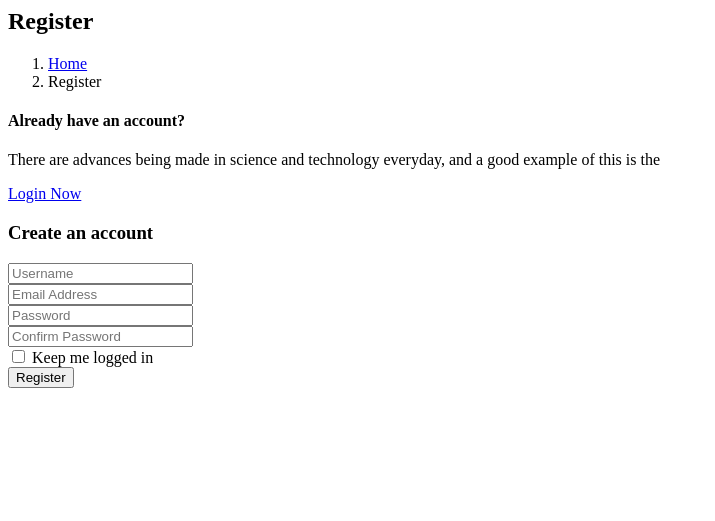
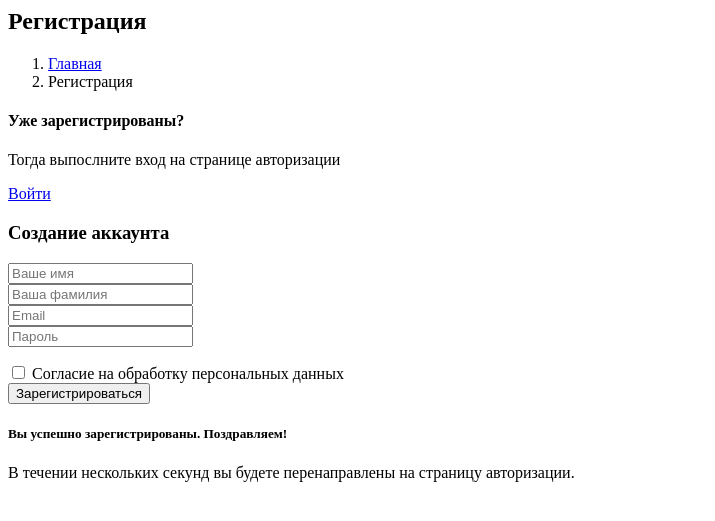
Before and after one commit to AKproAndrey709/0358, a PHP site: page /pages/register.html in a window 1280 px wide. Shown: the top 521 px of the page, without its empty margins (0-715 px from the left). Run offline with PHP 8.4, Linux system fonts and the light colour scheme.

Commit message:
Add files via upload

```diff
--- a/shop/pages/header.php
+++ b/shop/pages/header.php
@@ -38,7 +38,7 @@
 									<a href="#" class="nav-link dropdown-toggle" data-toggle="dropdown" role="button" aria-haspopup="true" aria-expanded="false">Blog</a>
 									<ul class="dropdown-menu">
 										<li class="nav-item">
-											<a class="nav-link" href="/blog">Blog</a>
+											<a class="nav-link" href="#">Blog</a>
 										</li>
 										<li class="nav-item">
 											<a class="nav-link" href="single-blog.html">Blog Details</a>
--- a/shop/pages/register.html
+++ b/shop/pages/register.html
@@ -3,11 +3,13 @@
 	<div class="container h-100">
 		<div class="blog-banner">
 			<div class="text-center">
-				<h1>Register</h1>
+				<h1>Регистрация</h1>
 				<nav aria-label="breadcrumb" class="banner-breadcrumb">
 					<ol class="breadcrumb">
-						<li class="breadcrumb-item"><a href="#">Home</a></li>
-						<li class="breadcrumb-item active" aria-current="page">Register</li>
+						<li class="breadcrumb-item"><a href="/">Главная</a></li>
+						<li class="breadcrumb-item active" aria-current="page">
+							Регистрация
+						</li>
 					</ol>
 				</nav>
 			</div>
@@ -23,67 +25,70 @@
 			<div class="col-lg-6">
 				<div class="login_box_img">
 					<div class="hover">
-						<h4>Already have an account?</h4>
-						<p>
-							There are advances being made in science and technology everyday,
-							and a good example of this is the
-						</p>
-						<a class="button button-account" href="login.html">Login Now</a>
+						<h4>Уже зарегистрированы?</h4>
+						<p>Тогда выпослните вход на странице авторизации</p>
+						<a class="button button-account" href="/auth">Войти</a>
 					</div>
 				</div>
 			</div>
 			<div class="col-lg-6">
 				<div class="login_form_inner register_form_inner">
-					<h3>Create an account</h3>
-					<form class="row login_form" action="#/" id="register_form">
+					<h3>Создание аккаунта</h3>
+					<form class="row login_form" onsubmit="sendForm(this); return false;">
 						<div class="col-md-12 form-group">
 							<input
 								type="text"
 								class="form-control"
-								id="name"
 								name="name"
-								placeholder="Username"
+								placeholder="Ваше имя"
 								onfocus="this.placeholder = ''"
-								onblur="this.placeholder = 'Username'"
+								onblur="this.placeholder = 'Ваше имя'"
+								required
+								autocomplete="name"
+								minlength="3"
 							/>
 						</div>
 						<div class="col-md-12 form-group">
 							<input
 								type="text"
 								class="form-control"
-								id="email"
-								name="email"
-								placeholder="Email Address"
+								name="lastname"
+								placeholder="Ваша фамилия"
 								onfocus="this.placeholder = ''"
-								onblur="this.placeholder = 'Email Address'"
+								onblur="this.placeholder = 'Ваша фамилия'"
+								required
+								autocomplete="family-name"
+								minlength="3"
 							/>
 						</div>
 						<div class="col-md-12 form-group">
 							<input
-								type="text"
+								type="email"
 								class="form-control"
-								id="password"
-								name="password"
-								placeholder="Password"
+								name="email"
+								placeholder="Email"
 								onfocus="this.placeholder = ''"
-								onblur="this.placeholder = 'Password'"
+								onblur="this.placeholder = 'Email'"
+								required
+								autocomplete="email"
 							/>
 						</div>
 						<div class="col-md-12 form-group">
 							<input
-								type="text"
+								type="password"
 								class="form-control"
-								id="confirmPassword"
-								name="confirmPassword"
-								placeholder="Confirm Password"
+								name="pass"
+								placeholder="Пароль"
 								onfocus="this.placeholder = ''"
-								onblur="this.placeholder = 'Confirm Password'"
+								onblur="this.placeholder = 'Пароль'"
+								required
 							/>
 						</div>
+						<p id="info" style="color: red; padding-left: 0.75rem"></p>
 						<div class="col-md-12 form-group">
 							<div class="creat_account">
-								<input type="checkbox" id="f-option2" name="selector" />
-								<label for="f-option2">Keep me logged in</label>
+								<input type="checkbox" required />
+								<label>Согласие на обработку персональных данных</label>
 							</div>
 						</div>
 						<div class="col-md-12 form-group">
@@ -92,7 +97,7 @@
 								value="submit"
 								class="button button-register w-100"
 							>
-								Register
+								Зарегистрироваться
 							</button>
 						</div>
 					</form>
@@ -102,3 +107,51 @@
 	</div>
 </section>
 <!--================End Login Box Area =================-->
+
+<!-- Модальное окно -->
+<div
+	class="modal fade"
+	id="modalRegister"
+	data-backdrop="static"
+	data-keyboard="false"
+	tabindex="-1"
+	aria-labelledby="modalRegisterLabel"
+	aria-hidden="true"
+>
+	<div class="modal-dialog modal-dialog-centered">
+		<div class="modal-content">
+			<div class="modal-header justify-content-center">
+				<h5 class="modal-title text-center" id="modalRegisterLabel">
+					Вы успешно зарегистрированы. Поздравляем!
+				</h5>
+			</div>
+			<div class="modal-body">
+				В течении нескольких секунд вы будете перенаправлены на страницу
+				авторизации.
+			</div>
+		</div>
+	</div>
+</div>
+
+<script>
+	async function sendForm(form) {
+		let formData = new FormData(form);
+
+		let response = await fetch("addUser", {
+			method: "POST",
+			body: formData,
+		});
+		// console.log(await response.json());
+
+		let res = await response.json();
+
+		if (res.result == "success") {
+			$("#modalRegister").modal("show");
+			setTimeout(() => {
+				location.href = "auth";
+			}, 3000);
+		} else if (res.result == "exist") {
+			info.innerText = "Такой пользователь похоже уже есть";
+		}
+	}
+</script>
```
Also changed, not shown: shop/pages/contact.php (+7 -81 lines), shop/pages/index.php (+4 -6 lines).
